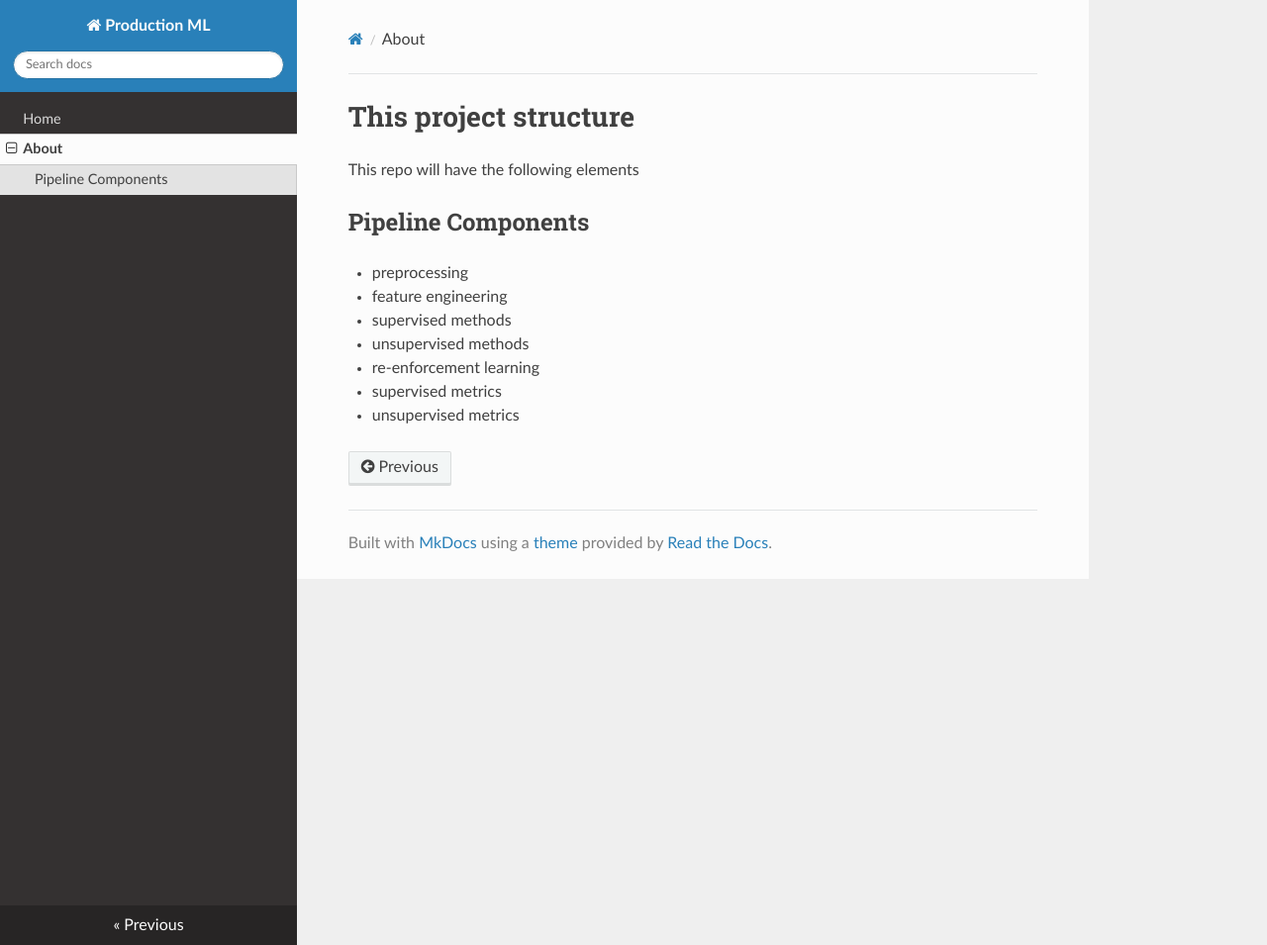
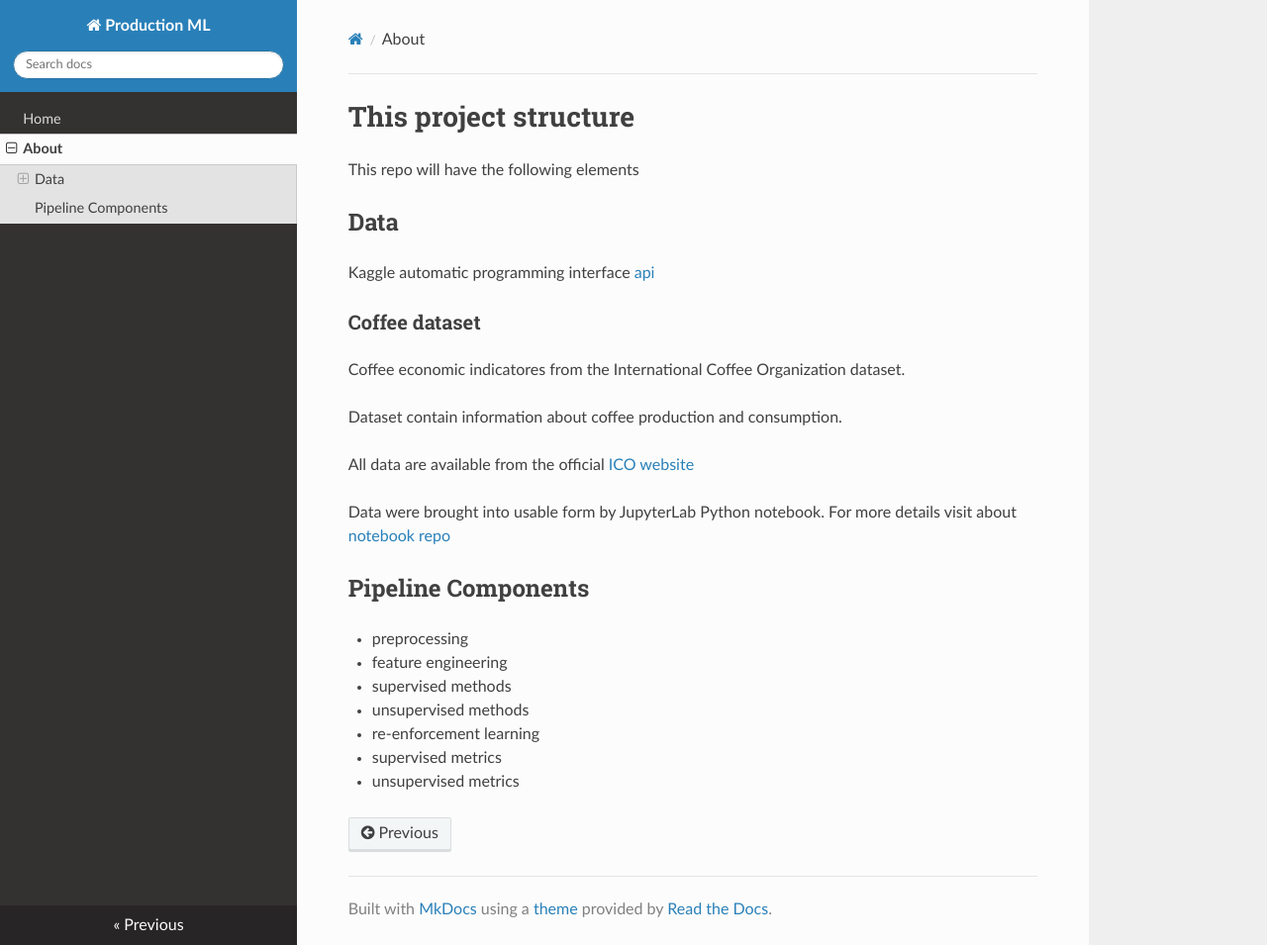
Before and after one commit to mconwa02/production_ml, an MkDocs documentation site: the page built from docs/about.md, in a window 1280 px wide and 955 px high. Shown: the whole window at 99% size. Built offline with MkDocs 1.6.1, drawn with Linux system fonts in a browser that asks for light colours; nearby versions of some CDN libraries.

Commit message:
adding working kaggle data

```diff
--- a/docs/about.md
+++ b/docs/about.md
@@ -1,6 +1,23 @@
 # This project structure
 
 This repo will have the following elements
+
+## Data
+
+Kaggle automatic programming interface [api](https://www.kaggle.com/docs/api)
+
+### Coffee dataset
+
+Coffee economic indicatores from the International Coffee Organization dataset.
+
+Dataset contain information about coffee production and consumption.
+
+All data are available from the official
+[ICO website](https://www.ico.org/new_historical.asp)
+
+Data were brought into usable form by JupyterLab Python notebook.
+For more details visit about
+[notebook repo](https://github.com/MSI17819/Coffee_data_analysis/blob/codeimpro/Coffee_codeimpro.ipynb)
 
 ## Pipeline Components
 
--- a/pyproject.toml
+++ b/pyproject.toml
@@ -18,7 +18,8 @@ dependencies = [
     "pyspark[ml]",
     "statsmodels",
     "sklearn",
-    "pytest"
+    "pytest",
+    "kaggle"
 ]
 
 [project.optional-dependencies]
```
Also changed, not shown: .pre-commit-config.yaml (+0 -8 lines), README.md (+13 -0 lines), src/components/data_import/__init__.py (added).
